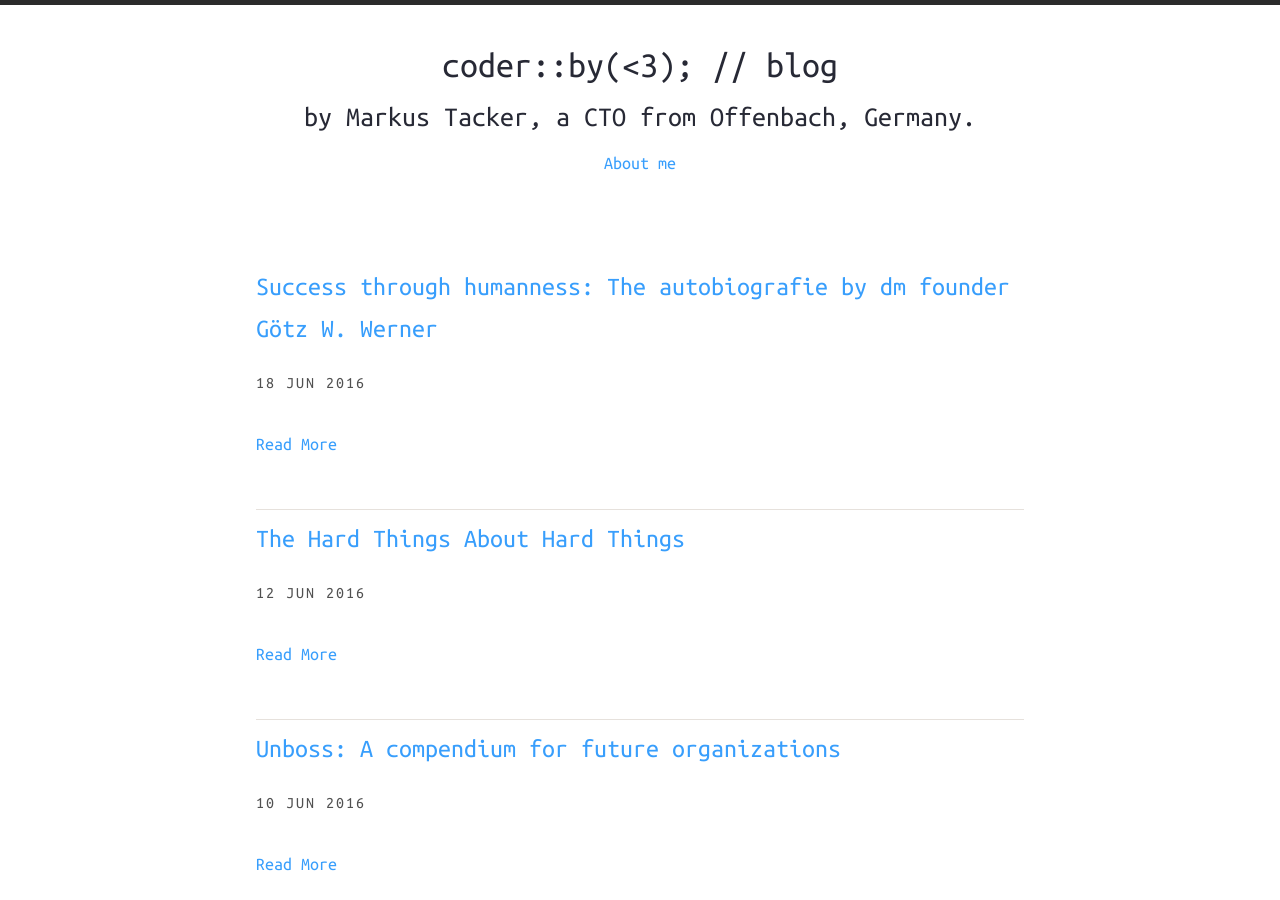
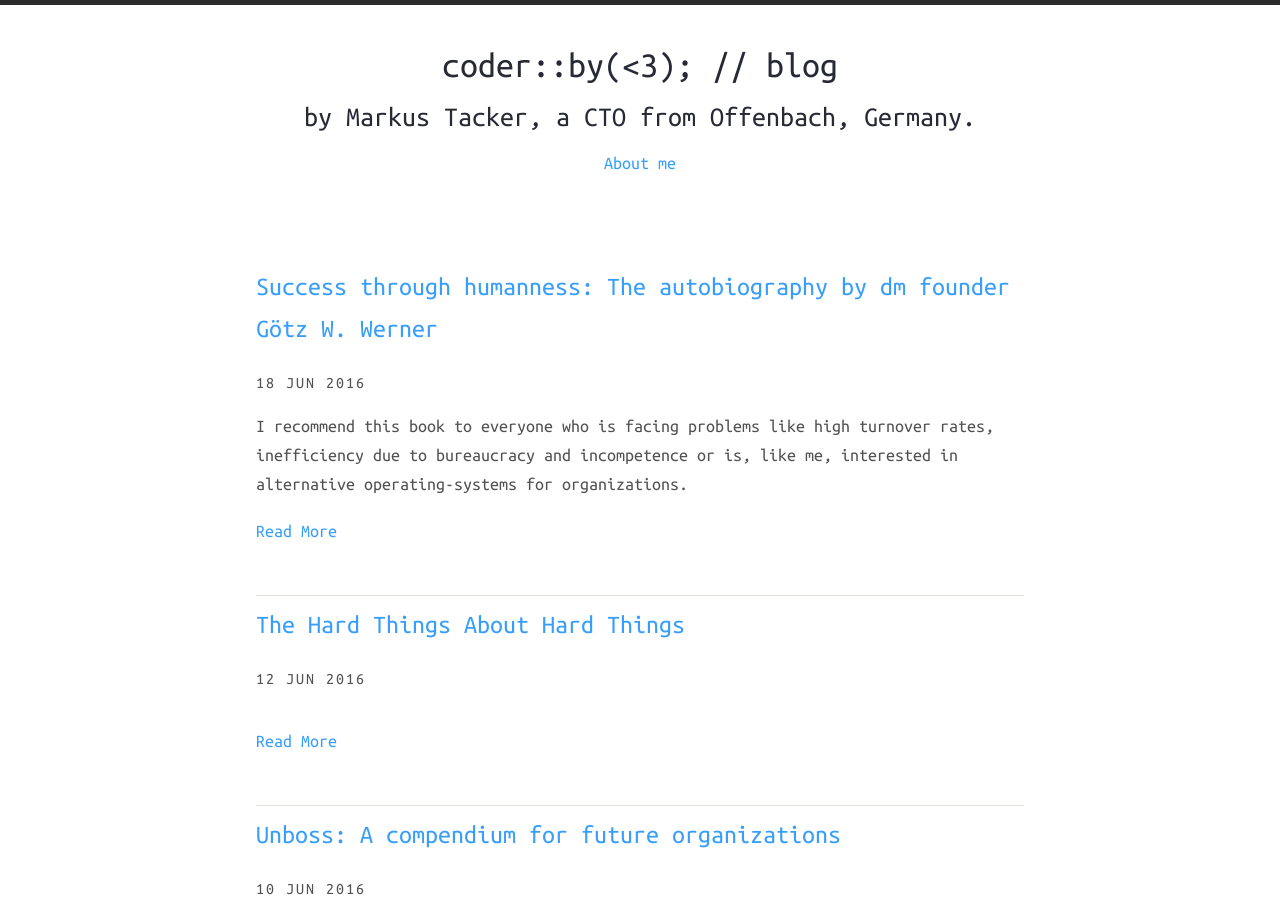
Before and after one commit to coderbyheart/blog, a Jekyll site: the page built from index.html, in a window 1280 px wide and 900 px high. Built offline with Jekyll 4.4.1, drawn with Linux system fonts in a browser that asks for light colours; nearby versions of some CDN libraries.

Commit message:
Typo, excerpt

```diff
--- a/_posts/2016-06-18-success-through-humanness.md
+++ b/_posts/2016-06-18-success-through-humanness.md
@@ -1,8 +1,11 @@
 ---
 layout: post
-title:  "Success through humanness: The autobiografie by dm founder Götz W. Werner"
+title:  "Success through humanness: The autobiography by dm founder Götz W. Werner"
 date:   2016-06-18 08:00:00
 excerpt: > #
+  I recommend this book to everyone who is facing problems like high turnover
+  rates, inefficiency due to bureaucracy and incompetence or is, like me,
+  interested in alternative operating-systems for organizations.
 categories:
 - organizations
 - futurofwork
```
